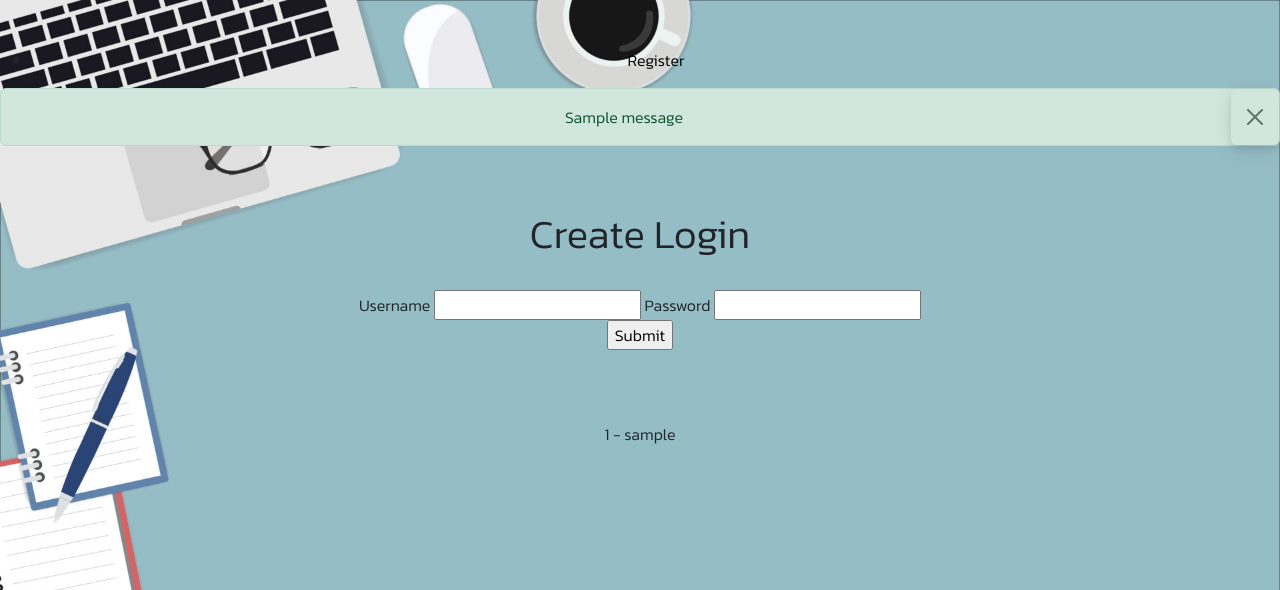
After one commit to AmJann/flask_project_default, a Flask app: page /registration/ in a window 1280 px wide. The commit adds this page. Shown: the top 590 px of the page. Run offline with Flask 2, Linux system fonts and the light colour scheme; tables that the repository leaves empty hold one stand-in row (values such as "Sample post"); one stand-in notice (Sample message) is shown.

Commit message:
registration html added, able to register new users

```diff
--- a/app.py
+++ b/app.py
@@ -1,12 +1,16 @@
-from flask import Flask, redirect, url_for, render_template, request
+from flask import Flask, redirect, url_for, render_template, request, flash
 from models import db, User, ToDo
 from flask_sqlalchemy import SQLAlchemy
 from datetime import datetime
+import os
+from flask_wtf import FlaskForm
+from wtforms import StringField, SubmitField, PasswordField
+from wtforms.validators import DataRequired
 
 
 # Flask
 app = Flask(__name__)
-app.config['SECRET_KEY'] = '\x14B~^\x07\xe1\x197\xda\x18\xa6[[\x05\x03QVg\xce%\xb2<\x80\xa4\x00'
+app.config['SECRET_KEY'] = os.getenv("SECRET_KEY")
 app.config['DEBUG'] = True
 
 # Database
@@ -114,6 +118,39 @@ def filter_complete():
     #     todos = ToDo.query.order_by(ToDo.complete.desc()).all()
     return render_template('index.html', todos=todos)
 
+class RegistrationForm(FlaskForm):
+    username=StringField("Username",validators=[DataRequired()])
+    password=StringField("Password",validators=[DataRequired()])
+    submit=SubmitField("Submit")
+
+@app.route('/registration/', methods=['GET', 'POST'])
+def registration():
+    username = None
+    password = None
+    form = RegistrationForm()
+    if form.validate_on_submit():
+        username =form.username.data
+        password =form.password.data
+        if form.validate_on_submit():
+            user = User.query.filter_by(username=form.username.data, password=form.password.data).first()
+
+            if user is None:
+                user = User(username=form.username.data, password=form.password.data)
+                db.session.add(user)
+                db.session.commit()
+            username = form.username.data
+            form.username.data = ''
+            form.password.data = ''
+            flash("Sign-up Successful")
+
+    our_users = User.query.all()
+    return render_template('registration.html',
+    username=username,
+    password=password,
+    form=form,
+    our_users=our_users
+    )
+
 @app.errorhandler(404)
 def page_not_found(e):
     return render_template('404.html'), 404
@@ -123,5 +160,7 @@ def page_not_found(e):
     return render_template('500.html'), 500
 
 
+
+
 if __name__ == "__main__":
     app.run(port=3000)
--- /dev/null
+++ b/config.py
@@ -0,0 +1,2 @@
+from dotenv import load_dotenv
+load_dotenv()
--- a/static/css/styles.css
+++ b/static/css/styles.css
@@ -116,3 +116,8 @@ button{
 .submit{
     box-shadow: 0 4px 8px 0 rgba(0, 0, 0, 0.2), 0 6px 20px 0 rgba(0, 0, 0, 0.19);
 }
+
+.nav{
+    text-align: right;
+    color:white;
+}
--- a/templates/404.html
+++ b/templates/404.html
@@ -1,2 +1,7 @@
+{% extends 'base.html' %}
+
+{% block body %}
+<br><br>
 <h1>404 Error</h1>
 <p>Page Not Found</p>
+{% endblock %}
--- a/templates/500.html
+++ b/templates/500.html
@@ -1,2 +1,7 @@
+{% extends 'base.html' %}
+
+{% block body %}
+<br><br>
 <h1>500 Error</h1>
 <p>Internal Server Error</p>
+{% endblock %}
--- a/templates/base.html
+++ b/templates/base.html
@@ -4,14 +4,23 @@
     <meta charset="UTF-8">
     <meta http-equiv="X-UA-Compatible" content="IE=edge">
     <meta name="viewport" content="width=device-width, initial-scale=1.0">
-    <!-- <link href="https://cdn.jsdelivr.net/npm/bootstrap@5.2.3/dist/css/bootstrap.min.css" rel="stylesheet" integrity="sha384-rbsA2VBKQhggwzxH7pPCaAqO46MgnOM80zW1RWuH61DGLwZJEdK2Kadq2F9CUG65" crossorigin="anonymous"> -->
+    <link href="https://cdn.jsdelivr.net/npm/bootstrap@5.2.3/dist/css/bootstrap.min.css" rel="stylesheet" integrity="sha384-rbsA2VBKQhggwzxH7pPCaAqO46MgnOM80zW1RWuH61DGLwZJEdK2Kadq2F9CUG65" crossorigin="anonymous">
     <link href = "{{url_for('static',filename='css/styles.css')}}" rel="stylesheet" type="text/css">
     <link rel="preconnect" href="https://fonts.googleapis.com">
 <link rel="preconnect" href="https://fonts.gstatic.com" crossorigin>
 <link href="https://fonts.googleapis.com/css2?family=Kanit:wght@300&display=swap" rel="stylesheet">
     <title>Todo</title>
 
-    {% block head %}{% endblock %}
+    {% block head %}
+    <br><br>
+    <nav>
+        <ul>
+            <li>
+                <a href="/registration/" class ="">Register</a>
+            </li>
+        </ul>
+    </nav>
+    {% endblock %}
 </head>
 <body>
 
--- /dev/null
+++ b/templates/registration.html
@@ -0,0 +1,36 @@
+{% extends 'base.html' %}
+
+{% block body %}
+{% for message in get_flashed_messages() %}
+<div class="alert alert-success alert-dismissible fade show" role="alert">
+  {{message}}
+    <button type="button" class="btn-close" data-bs-dismiss="alert" aria-label="Close"></button>
+  </div>
+{% endfor %}
+<br><br>
+
+
+{% if username %}
+<h2> Welcome {{username}}!</h2>
+{% else %}
+<h1>Create Login</h1>
+<br>
+<form method="POST">
+    {{form.hidden_tag()}}
+    {{form.username.label}}
+    {{form.username()}}
+    {{form.password.label}}
+    {{form.password()}}
+    <br>
+    {{form.submit()}}
+
+</form>
+
+
+
+{% endif %}
+<br><br><br>
+{% for our_user in our_users %}
+   {{our_user.id}} - {{our_user.username}}<br>
+{% endfor %}
+{% endblock %}
```
Also changed, not shown: models.py (+7 -2 lines), templates/index.html (+9 -0 lines).
